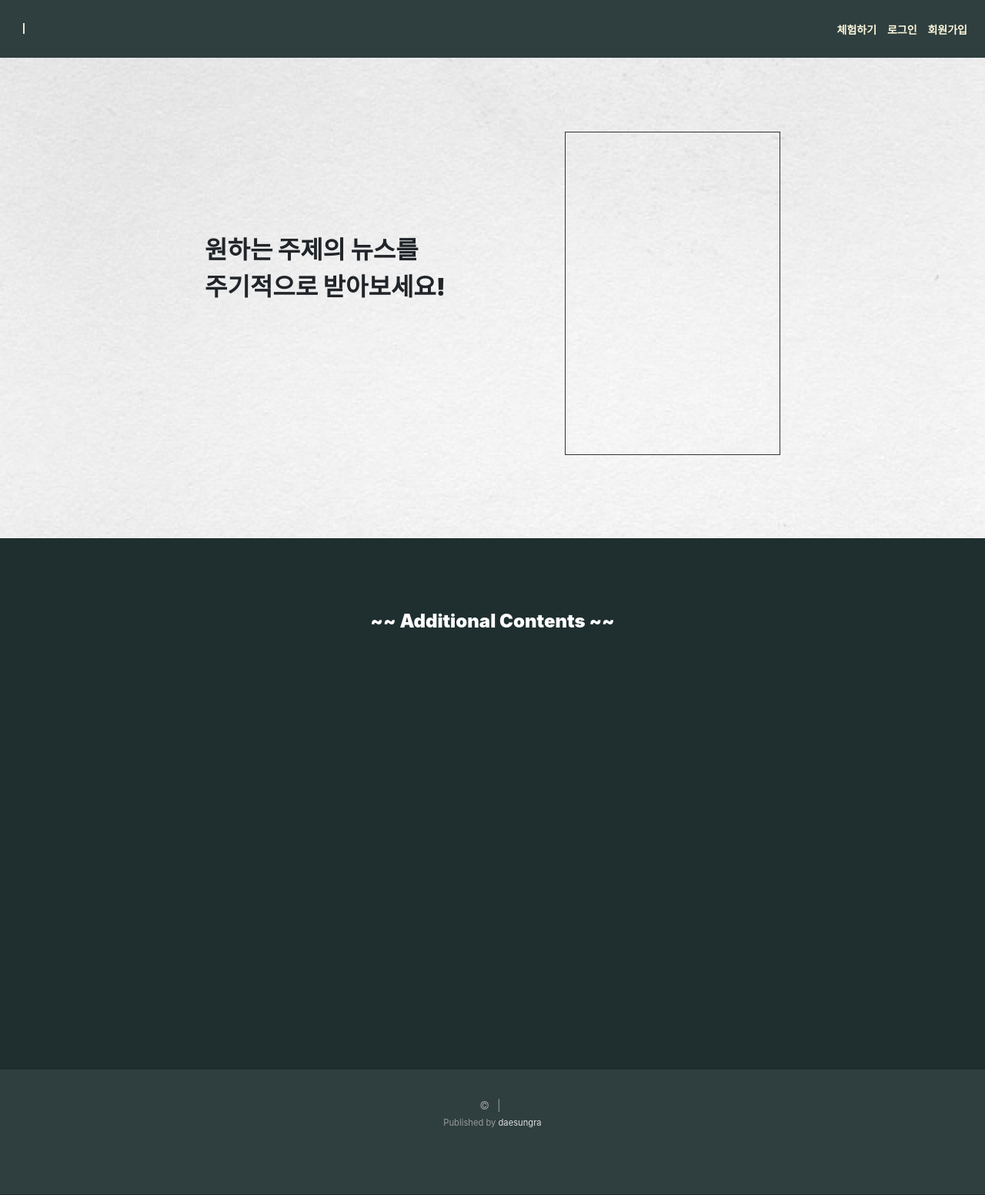
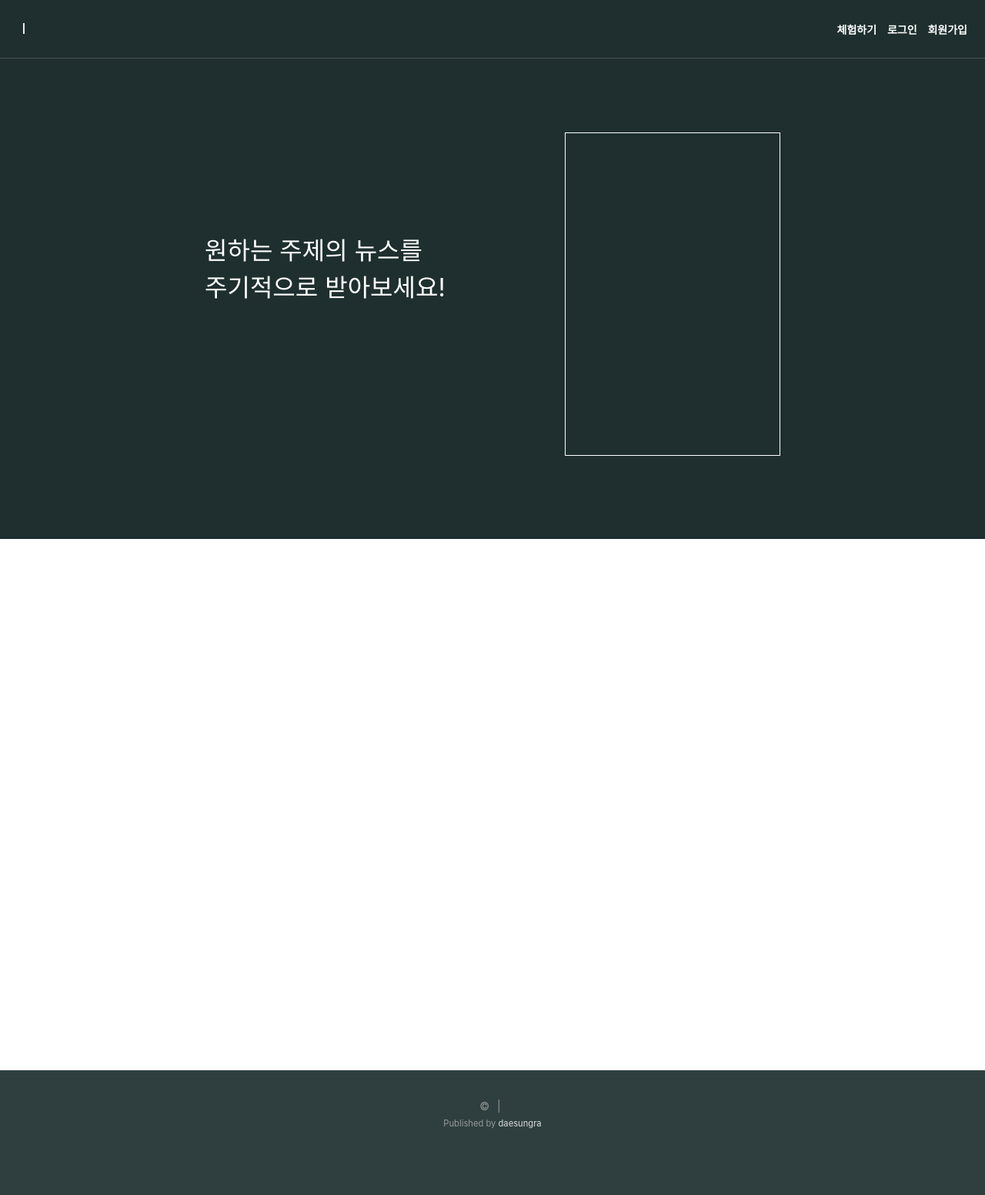
Before and after one commit to daesungRa/newsmine-web, a Django app: template templates/home.html in a window 1280 px wide. Shown: the whole page at 77% size. Run offline with Django 3.2, Linux system fonts and the light colour scheme; the template is opened without the code that fills it, so the values that code supplies are empty; some libraries are stand-ins or nearby versions; some web fonts are replaced.

Commit message:
ui: Modify home style

```diff
--- a/static/css/layout.css
+++ b/static/css/layout.css
@@ -4,8 +4,6 @@
  */
 
 html, body {
-    width: 100%;
-    height: 100%;
     font-size: 14px;
 }
 
@@ -18,14 +16,19 @@ html, body {
  */
 
 .header {
+	position: sticky;
+    top: 0;
 	padding: 18px 18px 20px 18px;
-	background-color: #2F3F3F;
+	background-color: #1F2F2F;
+	border-bottom: 1px solid #4c535b;
+    z-index: 99;
 }
 
 .header-subtitle, .header-subtitle a {
 	display: inline-block;
 	font-family: 'NanumSquare', sans-serif;
-    color: #FFF8DC;
+    /* color: #FFF8DC; */
+    color: #fff;
     font-size: 14px;
     font-weight: 600;
     text-decoration: none;
@@ -79,10 +82,11 @@ html, body {
 }
 
 .home-content {
-	width: 100%;
-	height: 100%;
+	/* width: 100%;
+	height: 100%; */
 	margin: 0px;
-	background-color: #1F2F2F;
+	/* background-color: #1F2F2F; */
+	background-color: #fff;
 }
 
 .home-body {
@@ -92,8 +96,9 @@ html, body {
 }
 
 #home-body-upper {
-	background-image: linear-gradient(rgba(0, 0, 0, 0), rgba(0, 0, 0, 0)), url('/static/images/home/wall_style_home_04.jpg');
+	color: #fff;
 	background-size: 100%;
+	background-color: #1F2F2F;
 }
 
 #home-body-lower {
@@ -108,13 +113,13 @@ html, body {
 
 #home-description {
 	font-size: 32px;
-	font-weight: 900;
+	/* font-weight: 900; */
 }
 
 #home-sample {
 	width: 280px;
 	height: 420px;
-	border: 1px solid #333;
+	border: 1px solid #fff;
 }
 
 #home-additional {
```
